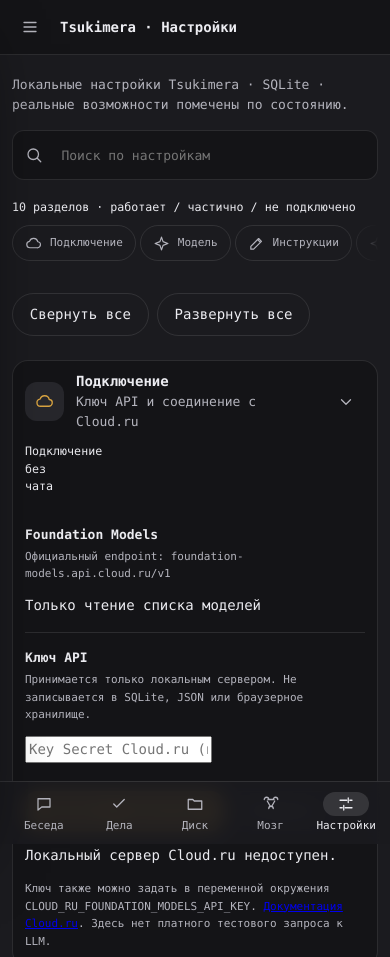
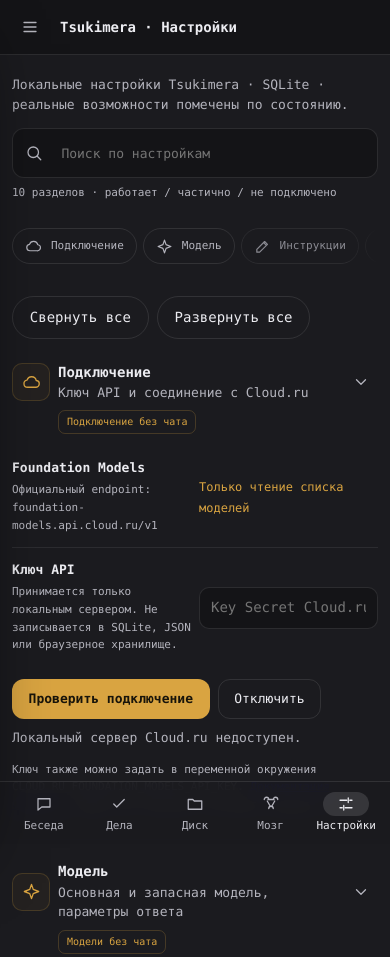
Before and after one commit to Aspksa/Tsukimera, a website: page web/index.html in a window 390 px wide. Shown: the top 957 px of the page. Drawn offline with Linux system fonts and the light colour scheme; no server answers.

Commit message:
style: unify Settings visual rules into scoped responsive black-gold layer and drop redundant legacy selectors

```diff
--- a/web/tsukimera.css
+++ b/web/tsukimera.css
@@ -72,7 +72,7 @@ body{overflow:hidden}
 .settings-page{max-width:none}
 .set-layout{display:grid;grid-template-columns:220px minmax(0,1fr);gap:25px;align-items:start}
 .set-side{position:sticky;top:12px;max-height:calc(100vh - 110px);overflow:auto}
-.set-toc{display:flex;flex-direction:column;gap:3px}
+/* Settings 3.0: unified below */
 .set-toc-link{display:flex;align-items:center;gap:9px;width:100%;min-height:38px;border:0;background:transparent;border-radius:var(--r-md);color:var(--muted);text-align:left;padding:8px 11px}
 .set-toc-link.active{background:var(--hover-2);color:var(--fg);font-weight:600}
 .set-toc-link:hover{background:var(--hover)}
@@ -81,11 +81,11 @@ body{overflow:hidden}
 .set-toc-link.active svg{color:var(--brand)}
 .set-main{min-width:0}
 .set-card{scroll-margin-top:12px;max-width:100%}
-.set-card-head{display:flex;align-items:center;gap:12px}
+/* Settings 3.0: unified below */
 .set-card-icon{flex:none;width:39px;height:39px;display:grid;place-items:center;border-radius:var(--r-md);background:var(--surface-2);color:var(--brand)}
 .set-card-head h2{margin:0 0 2px;font-size:1rem}
 .set-card-head p{margin:0;color:var(--muted);font-size:var(--fs-md)}
-.set-card-body{margin-top:12px}
+/* Settings 3.0: unified below */
 .set-card.collapsed .set-card-body{display:none}
 .set-card.collapsed .set-card-head{margin-bottom:0}
 .set-card .set-collapse{flex:none}
@@ -345,3 +345,68 @@ button,input,textarea,select{font-family:inherit}
 @media(max-width:480px){
   .content-main.disk-workspace{padding:var(--ki-space-2) var(--ki-space-2) 96px}
 }
+
+
+/* Settings 3.0: single scoped visual layer; legacy JUUNIBI assets stay untouched
+   for the Disk and other screens. These rules override legacy settings cards. */
+.settings-page{width:100%;max-width:1240px;margin:auto;color:var(--fg)}
+.settings-page .pg-head{align-items:start;gap:14px;margin-bottom:14px}
+.settings-page .pg-head-icon{background:transparent;border:1px solid color-mix(in srgb,var(--brand) 18%,transparent);box-shadow:none}
+.settings-page .pg-head h1{font-weight:650;letter-spacing:-.025em}
+.settings-page .set-layout{grid-template-columns:210px minmax(0,1fr);gap:clamp(18px,2.5vw,42px)}
+.settings-page .set-side{position:sticky;top:18px;max-height:calc(100dvh - 110px);overflow:auto;scrollbar-width:thin}
+.settings-page .set-toc{display:flex;flex-direction:column;gap:3px}
+.settings-page .set-toc-link{display:flex;gap:9px;min-height:40px;border:0;border-radius:9px;text-align:left;background:transparent;color:var(--muted);transition:background .14s,color .14s}
+.settings-page .set-toc-link.active{background:color-mix(in srgb,var(--brand) 11%,transparent);color:var(--fg)}
+.settings-page .set-toc-link[data-readiness=pending]{opacity:.73}
+.settings-page .set-main{min-width:0}
+.settings-page .set-card{position:relative;overflow:visible;margin:0;padding:22px 0;border:0;border-bottom:1px solid var(--line);border-radius:0;background:transparent;box-shadow:none}
+.settings-page .set-card::before{display:none}
+.settings-page .set-card:first-child{padding-top:0}
+.settings-page .set-card-head{display:grid;grid-template-columns:40px minmax(0,1fr) auto 32px;gap:12px;align-items:center;margin-bottom:10px}
+.settings-page .set-card-icon{width:38px;height:38px;border:1px solid color-mix(in srgb,var(--brand) 19%,transparent);border-radius:10px;background:color-mix(in srgb,var(--brand) 5%,transparent);box-shadow:none}
+.settings-page .set-card-head h2{font-size:1rem;line-height:1.3;letter-spacing:0}
+.settings-page .set-card-head p{line-height:1.5}
+.settings-page .set-card-body{margin:13px 0 5px 52px;min-width:0}
+.settings-page .set-card .set-row{gap:14px;padding:13px 0;border-top:1px solid color-mix(in srgb,var(--fg) 8%,transparent)}
+.settings-page .set-card .set-row:first-child{border-top:0}
+.settings-page .set-card .set-row .set-value{min-width:min(260px,100%);max-width:560px}
+.settings-page .set-search{position:relative;min-height:44px;margin:13px 0 7px;background:var(--surface);border-color:var(--line);box-shadow:none}
+.settings-page .set-search:focus-within{outline:1px solid color-mix(in srgb,var(--brand) 55%,transparent)}
+.settings-page .set-search-results{display:block;min-height:20px;margin-bottom:15px;color:var(--muted);font-size:var(--fs-sm)}
+.settings-page .set-search[data-empty=true]{border-color:var(--danger)}
+.settings-page .set-search-hit{background:color-mix(in srgb,var(--brand) 5%,transparent);border-radius:7px}
+.settings-page .set-cap-state{font-size:10px;line-height:1.4;white-space:nowrap;font-weight:500;color:var(--muted);padding:4px 8px;border:1px solid var(--line);border-radius:7px}
+.settings-page .set-cap-state.ready{color:var(--ok);border-color:color-mix(in srgb,var(--ok) 22%,transparent)}
+.settings-page .set-cap-state.partial{color:var(--brand);border-color:color-mix(in srgb,var(--brand) 22%,transparent)}
+.settings-page .set-cloud-key,.settings-page .set-model-search,.settings-page .set-model-list{display:block;width:100%;min-height:42px;padding:9px 11px;border:1px solid var(--line);border-radius:10px;background:var(--surface);color:var(--fg);font:inherit}
+.settings-page .set-model-chooser{display:grid;grid-template-columns:minmax(0,1fr) minmax(180px,1fr) auto;gap:8px;align-items:center;margin:4px 0 15px}
+.settings-page .set-model-chooser small{grid-column:1/-1;color:var(--muted)}
+.settings-page .set-model-list:disabled{opacity:.6}
+.settings-page .set-connection-state{font-size:var(--fs-md);line-height:1.6;color:var(--muted);margin:9px 0}
+.settings-page .set-connection-state[data-state=ok],.settings-page .set-state.ready{color:var(--ok)}
+.settings-page .set-connection-state[data-state=error],.settings-page .set-state.error{color:var(--danger)}
+.settings-page .set-cloud-endpoint{font-size:12px;color:var(--brand);overflow-wrap:anywhere}
+.settings-page .set-state{color:var(--muted);font-size:11px;padding:4px 7px}
+.settings-page .set-health-grid,.settings-page .set-diagnostics{display:grid;gap:3px}
+.settings-page .set-diagnostics{padding:9px 0;font-size:var(--fs-sm)}
+.settings-page .set-diagnostics:empty{display:none}
+.settings-page input:focus-visible,.settings-page button:focus-visible,.settings-page select:focus-visible{outline:2px solid var(--brand);outline-offset:2px}
+@media(max-width:980px){
+  .settings-page .set-layout{grid-template-columns:minmax(0,1fr);gap:8px}
+  .settings-page .set-side{position:sticky;top:0;max-height:none;overflow:visible;background:var(--bg)}
+  .settings-page .set-toc{flex-direction:row;gap:6px;overflow-x:auto}
+  .settings-page .set-toc-link{flex:none;min-height:36px;padding:7px 12px;border:1px solid var(--line);border-radius:999px}
+  .settings-page .set-card{scroll-margin-top:150px}
+}
+@media(max-width:650px){
+  .settings-page .set-card-body{margin:12px 0 4px}
+  .settings-page .set-card-head{grid-template-columns:38px minmax(0,1fr) 32px;gap:8px}
+  .settings-page .set-card-head .set-cap-state{grid-column:2;grid-row:2;justify-self:start}
+  .settings-page .set-card-head .set-collapse{grid-column:3;grid-row:1}
+  .settings-page .set-card .set-row{flex-wrap:wrap;gap:8px}
+  .settings-page .set-card .set-row .set-value{max-width:100%;min-width:0;width:100%}
+  .settings-page .set-model-chooser{grid-template-columns:minmax(0,1fr)}
+  .settings-page .set-card{scroll-margin-top:185px}
+}
+@media(prefers-reduced-motion:reduce){.settings-page .set-toc-link{transition:none}}
```
